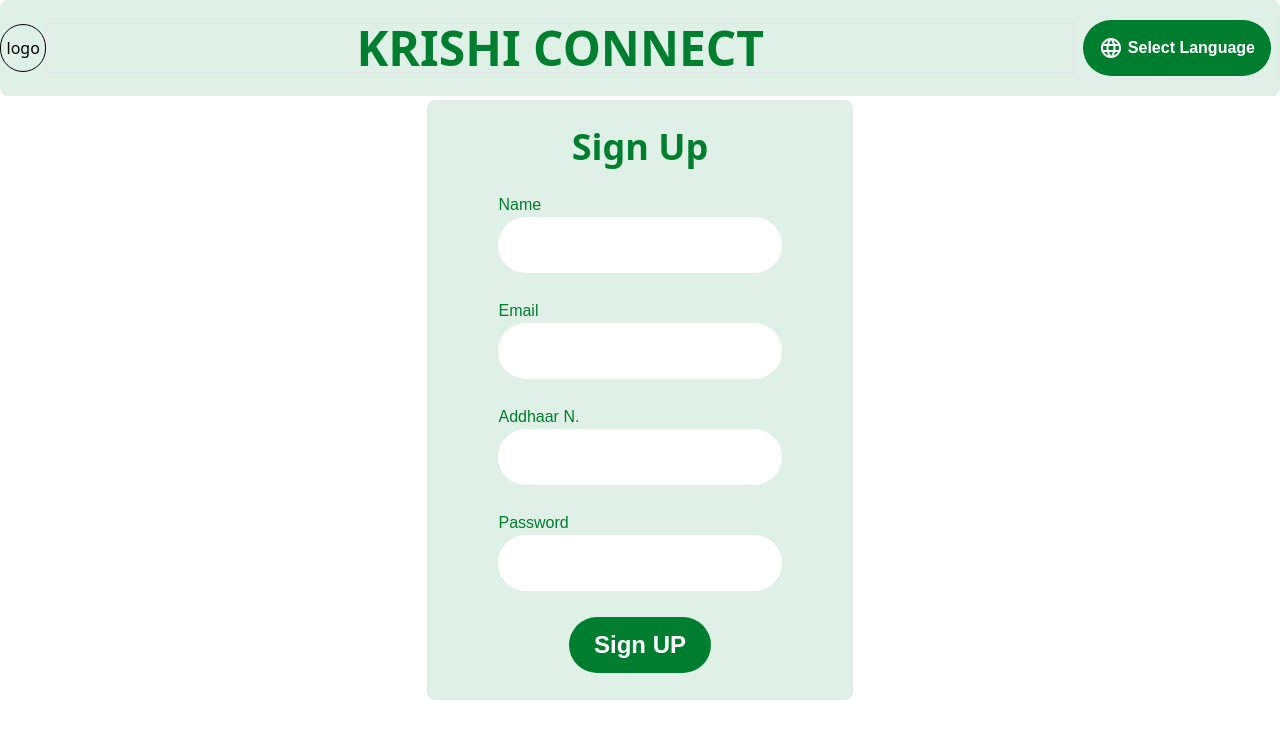
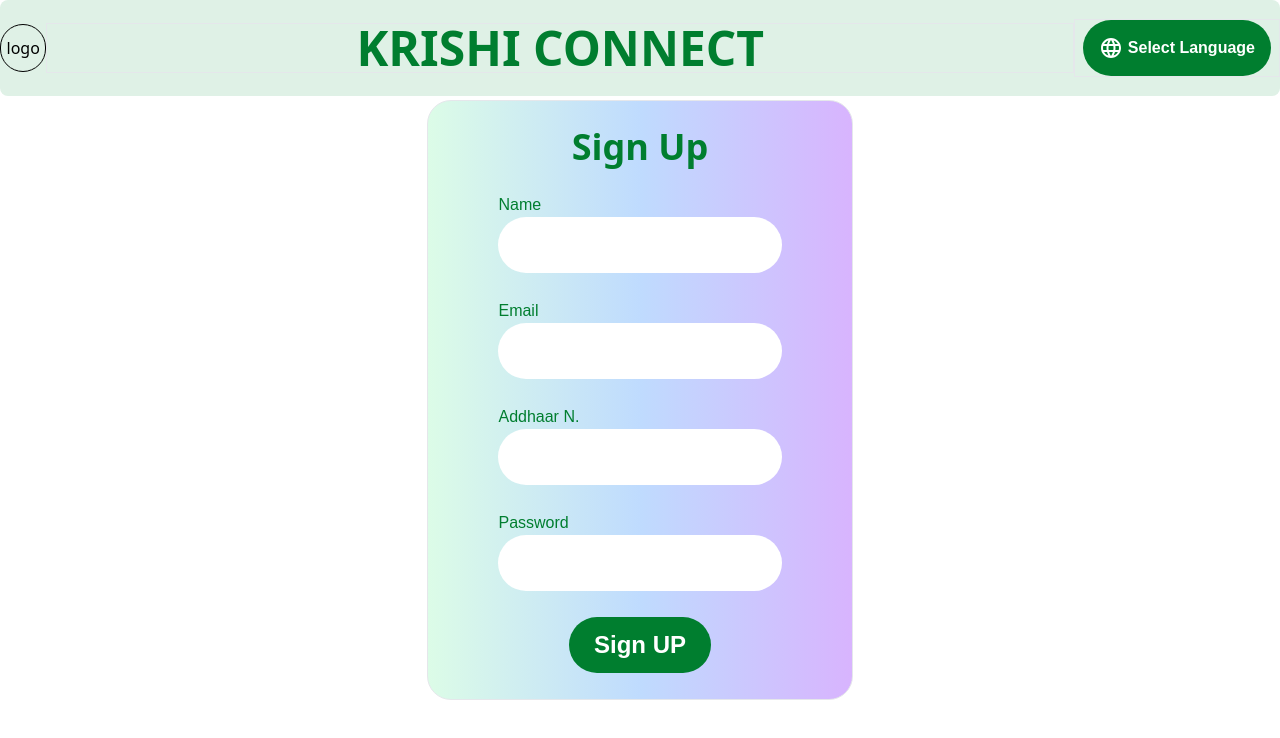
Before and after one commit to raiashpanda007/Kisan-Connect, a React (Vite) app in the folder Frontend/: page /contractor/signup in a window 1280 px wide. Shown: the top 738 px of the page. Built offline with nearby package versions, Linux system fonts and the light colour scheme.

Commit message:
few more changes

```diff
--- a/Frontend/src/Screen/Contractor/Login.jsx
+++ b/Frontend/src/Screen/Contractor/Login.jsx
@@ -7,8 +7,8 @@ const Login = () => {
 
   return (
     <div className='w-full h-full flex items-center justify-center '>
-      <div className='border h-1/2 w-1/3 bg-customLightgreen flex flex-col justify-evenly items-center rounded-lg'>
-        <h1 className='text-4xl text-center text-customDarkgreen font-semibold'>Login</h1>
+      <div className='border h-1/2 w-1/3 bg-gradient-to-r from-green-100 via-blue-200 to-purple-300  flex flex-col justify-evenly items-center rounded-3xl'>
+        <h1 className='text-4xl text-center text-customDarkgreen font-bold'>Login</h1>
         <InputBox label='User Name'/>
         <InputBox label='Password' type='password'/>
         <Button1 label='Login'/>
--- a/Frontend/src/Screen/Contractor/SignUp.jsx
+++ b/Frontend/src/Screen/Contractor/SignUp.jsx
@@ -7,8 +7,8 @@ const SignUp = () => {
 
   return (
     <div className='w-full h-full flex items-center justify-center '>
-      <div className='border h-3/4 w-1/3 bg-customLightgreen flex flex-col justify-evenly items-center rounded-lg'>
-        <h1 className='text-4xl text-center text-customDarkgreen font-semibold'>Sign Up</h1>
+      <div className='border h-3/4 w-1/3  bg-gradient-to-r from-green-100 via-blue-200 to-purple-300  flex flex-col justify-evenly items-center rounded-3xl'>
+        <h1 className='text-4xl text-center text-customDarkgreen font-bold'>Sign Up</h1>
         <InputBox label='Name'/>
         <InputBox label='Email'/>
         <InputBox label='Addhaar N.'/>
--- a/Frontend/src/Screen/Farmer/Login.jsx
+++ b/Frontend/src/Screen/Farmer/Login.jsx
@@ -7,7 +7,7 @@ const Login = () => {
 
   return (
     <div className='w-full h-full flex items-center justify-center '>
-      <div className='border h-1/2 w-1/3 bg-customLightgreen flex flex-col justify-evenly items-center rounded-lg'>
+      <div className='border h-1/2 w-1/3 bg-gradient-to-r from-green-100 via-blue-200 to-purple-300  flex flex-col justify-evenly items-center rounded-3xl animate-slideInFromleft'>
         <h1 className='text-4xl text-center text-customDarkgreen font-bold'>Login</h1>
         <InputBox label='UID'/>
         <InputBox label='Phone Number'/>
--- a/Frontend/src/Screen/Farmer/Signup.jsx
+++ b/Frontend/src/Screen/Farmer/Signup.jsx
@@ -7,8 +7,8 @@ const SignUp = () => {
 
   return (
     <div className='w-full h-full flex items-center justify-center '>
-      <div className='border h-3/4 w-1/3 bg-customLightgreen flex flex-col justify-evenly items-center rounded-lg'>
-        <h1 className='text-4xl text-center text-customDarkgreen font-semibold'>Sign Up</h1>
+      <div className='border h-3/4 w-1/3  flex flex-col justify-evenly items-center rounded-3xl bg-gradient-to-r from-green-100 via-blue-200 to-purple-300 '>
+        <h1 className='text-4xl text-center text-customDarkgreen font-bold'>Sign Up</h1>
         <InputBox label='Name'/>
         <InputBox label='Phone Number'/>
         <InputBox label='Addhaar No.'/>
```
